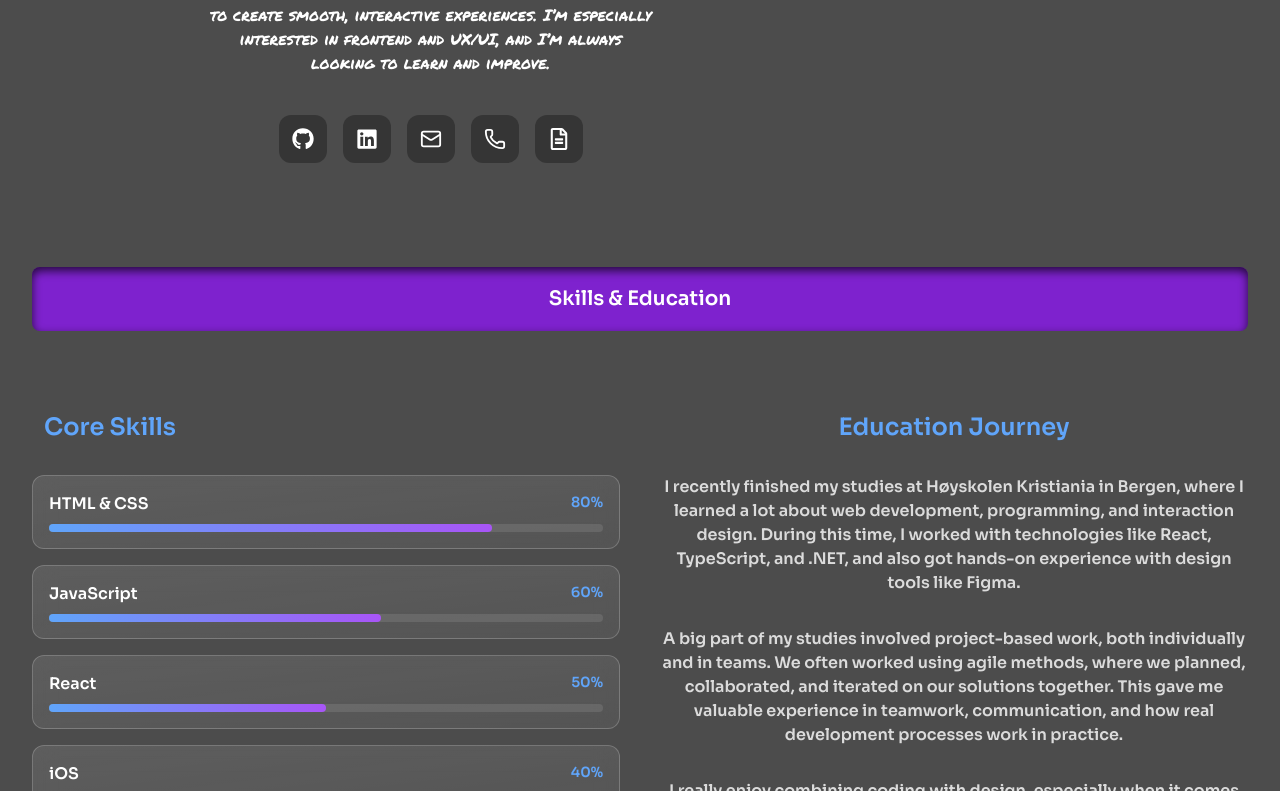
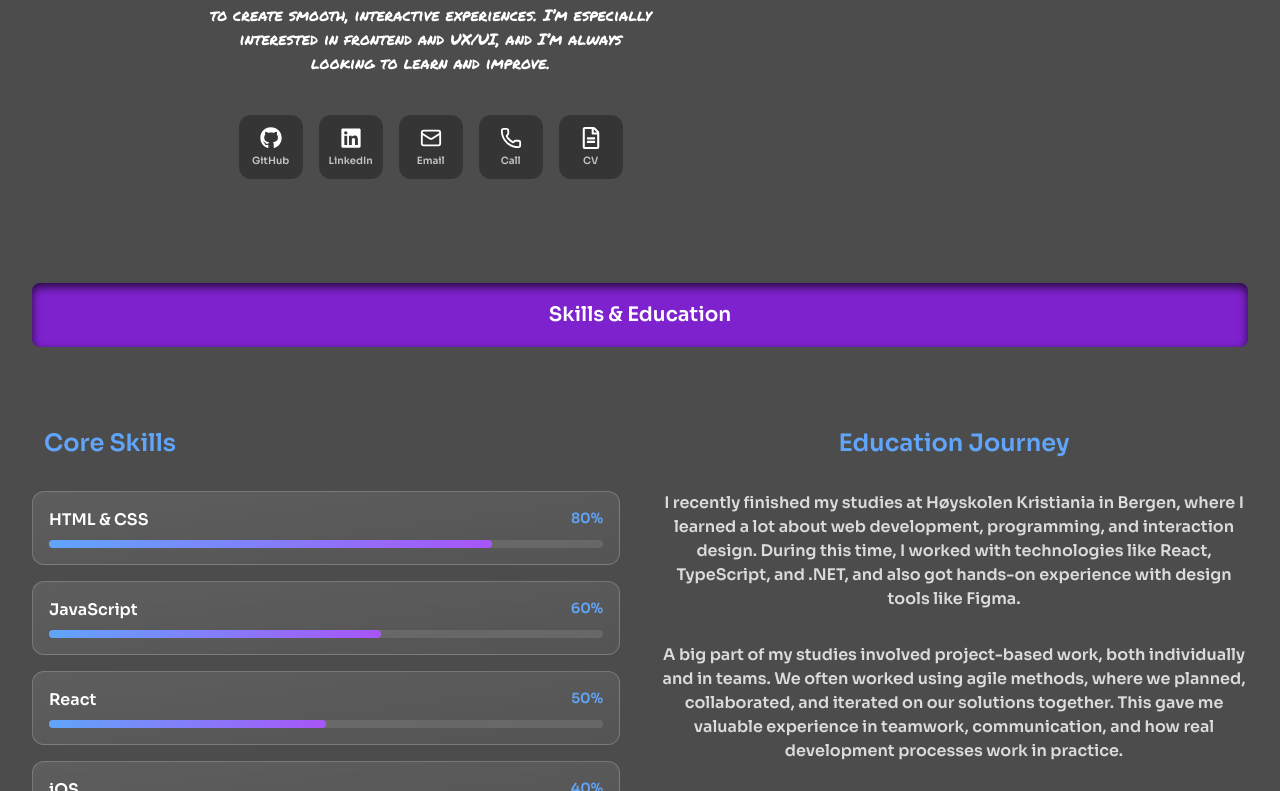
Before and after one commit to chamL/lamincham-portfolio, a Next.js app: page / in a window 1280 px wide. Shown: the part 809-1600 px from the top of the page. Built offline with nearby package versions, Linux system fonts and the light colour scheme.

Commit message:
fixed mobile interactions

```diff
--- a/app/components/portfolio/components/sections/hero/HeroImage.tsx
+++ b/app/components/portfolio/components/sections/hero/HeroImage.tsx
@@ -9,11 +9,22 @@ import imageTwo from "@/public/images/hero/white_dress_three.png";
 
 function HeroImage() {
     const [flipped, setFlipped] = useState(false);
+    const [isAnimating, setIsAnimating] = useState(false);
+
+    const handleClick = () => {
+        if (isAnimating) return;
+
+        setIsAnimating(true);
+        setFlipped((prev) => !prev);
+
+        setTimeout(() => {
+            setIsAnimating(false);
+        }, 700); // samme som animation duration
+    };
 
     return (
         <div className="relative w-full max-w-xs aspect-[2/3] perspective">
 
-            {/* FLIP CARD */}
             <div
                 className={`
           relative w-full h-full
@@ -22,40 +33,34 @@ function HeroImage() {
           ${flipped ? "rotate-y-180" : ""}
         `}
             >
-                {/* FRONT */}
                 <div className="absolute inset-0 backface-hidden pointer-events-none">
                     <Image
                         src={potrait}
-                        alt="portrait front"
+                        alt="front"
+                        fill
                         sizes="(max-width: 768px) 100vw, 300px"
-                        fill
                         className="object-cover rounded-xl"
                     />
                 </div>
 
-                {/* BACK */}
                 <div className="absolute inset-0 rotate-y-180 backface-hidden pointer-events-none">
                     <Image
                         src={imageTwo}
-                        alt="portrait back"
+                        alt="back"
+                        fill
                         sizes="(max-width: 768px) 100vw, 300px"
-                        fill
                         className="object-cover rounded-xl"
                     />
                 </div>
             </div>
 
-            {/* BUTTON */}
             <button
-                onClick={() => setFlipped(!flipped)}
+                onClick={handleClick}
                 className={`
-          absolute right-3 bottom-3
-          z-50
-          bg-red-500
-          w-12 h-12
+          absolute right-3 bottom-3 z-50
+          bg-red-500 w-12 h-12
           flex items-center justify-center
-          rounded-xl
-          shadow-lg
+          rounded-xl shadow-lg
           active:scale-90
           transition-all duration-300
           ${flipped ? "rotate-180" : ""}
--- a/app/components/portfolio/components/ui/IconButton.tsx
+++ b/app/components/portfolio/components/ui/IconButton.tsx
@@ -6,27 +6,26 @@ type Props = {
   label: string;
 };
 
-export function IconButton({ icon, href, color = "", download, label }: Props) {
+export function IconButton({ icon, href, download, label }: Props) {
   return (
     <a
       href={href}
       download={download}
       target={download ? undefined : "_blank"}
       rel="noopener noreferrer"
-      className={`
+      className="
         flex flex-col items-center justify-center
-        w-14 h-14 md:w-12 md:h-12
+        w-16 h-16
         rounded-xl
         bg-black/30 text-white
-        transition-all duration-200
         active:scale-90
-        ${color}
-      `}
+        transition
+        touch-manipulation
+      "
     >
       {icon}
 
-      {/* TEXT under icon (mobile friendly) */}
-      <span className="text-[10px] mt-1 opacity-70 md:hidden">
+      <span className="text-[10px] mt-1 opacity-70">
         {label}
       </span>
     </a>
```
